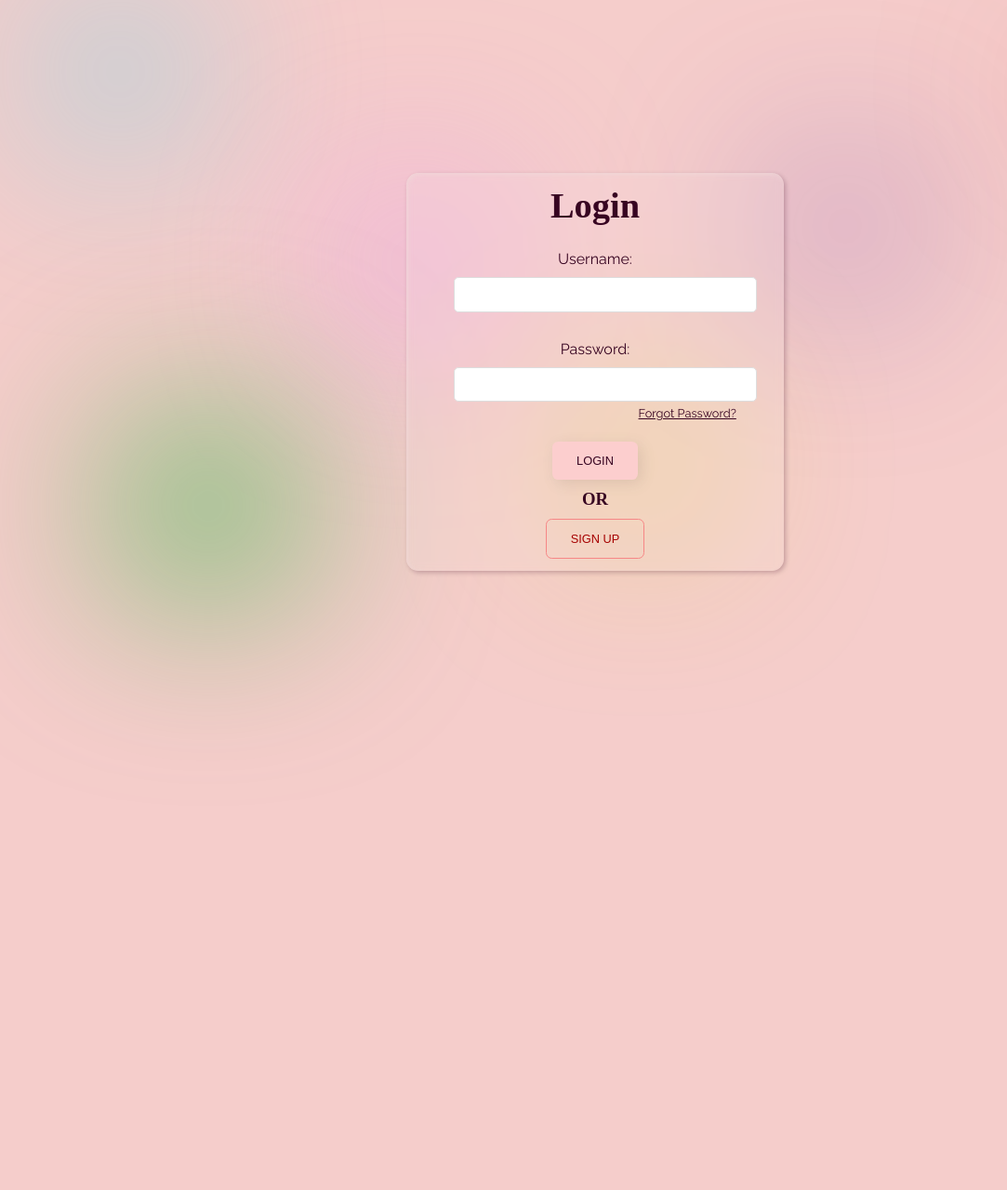
After one commit to aspaceformyhead/Appointment-Booking, a PHP site: page /forms.html in a window 1280 px wide. The commit adds this page. Shown: the whole page at 93% size, without its empty margins (0-1083 px from the left). Run offline with PHP 8.4, Linux system fonts and the light colour scheme; some web fonts are replaced.

Commit message:
Sign up Form added

```diff
--- a/admin.css
+++ b/admin.css
@@ -9,16 +9,7 @@ body {
     overflow-x: hidden;
 }
 
-@keyframes button {
-    from {
-        background: initial;
 
-    }
-
-    to {
-        background: linear-gradient(90deg, rgba(252, 206, 206, 1) 0%, rgba(246, 134, 134, 1) 100%)
-    }
-}
 
 h1 {
     font-family: 'Perpetua Titling MT', sans-serif;
@@ -49,13 +40,33 @@ button {
     background: rgba(252, 206, 206, 1);
     border: none;
     box-shadow: 4px 4px 15px rgba(85, 75, 81, 0.137);
+    transition: all 2s cubic-bezier(.17, .67, .83, .67);
+
+}
+
+.primary:hover {
+    background: linear-gradient(90deg, rgba(252, 206, 206, 1) 0%, rgba(246, 134, 134, 1) 100%);
+    border-radius: 2vw;
+    box-shadow: 2px 2px 5px rgba(55, 4, 33, 0.24), 2px 2px 5px rgba(239, 215, 215, 0.725) inset;
+
+}
+
+.secondary {
+    background-color: transparent;
+    border: 0.1vw rgba(246, 134, 134, 1) solid;
+    transition: all .5s cubic-bezier(.17, .67, .83, .67);
+    color: rgb(166, 2, 2);
+
 
 
 }
 
-.primary:hover {
-    animation-name: button;
-    animation-duration: 2s;
+.secondary:hover {
+    background: rgba(246, 134, 134, 1);
+    box-shadow: 2px 2px 5px rgba(55, 4, 33, 0.24), 2px 2px 5px rgba(239, 215, 215, 0.725) inset;
+    border-radius: 2vw;
+
+    border: none;
 }
 
 .background {
@@ -125,22 +136,29 @@ button {
 
 }
 
+.container {
+    display: flex;
+    justify-content: center;
+    align-items: center;
+    justify-items: center;
+    height: 100vh;
+    position: relative;
+}
+
+
 .login-form {
     display: flex;
     flex-direction: column;
     gap: 2vw;
-    position: relative;
-    left: 35vw;
-    top: 8vw;
+    position: absolute;
     background: rgba(255, 255, 255, 0.1);
-    padding: 30px;
-    border-radius: 10px;
-    box-shadow: 0 0 10px rgba(0, 0, 0, 0.1);
-    width: 300px;
+    padding: 1vw 4vw;
+    border-radius: 1vw;
+    box-shadow: 2px 2px 5px rgba(55, 4, 33, 0.24), 2px 2px 5px rgba(239, 215, 215, 0.725) inset;
     text-align: center;
-    z-index: 2;
-    -webkit-backdrop-filter: blur(5px);
+    justify-items: center;
     backdrop-filter: blur(5px);
+    transition: transform 0.5s ease, opacity 0.5s ease;
 
     h2 {
         font-size: 3vw;
@@ -149,17 +167,25 @@ button {
     form {
         display: flex;
         flex-direction: column;
-        gap: .7vw;
+        gap: .8vw;
         align-content: center;
+        justify-self: center;
+
+        a {
+            margin-top: -2vw;
+            margin-left: 15.5vw;
+            font-size: 1vw;
+            margin-bottom: 1vw;
+        }
     }
 
     input {
         width: 100%;
-        padding: 0.5vw;
+        padding: 0.8vw;
         margin-bottom: 20px;
         border: 1px solid #ddd;
         border-radius: 5px;
-        font-size: 1.25vw;
+        font-size: 1vw;
         font-family: "Raleway", sans-serif;
         font-weight: 400;
     }
@@ -174,6 +200,18 @@ button {
         align-self: center;
 
     }
+}
+
+
+
+.hide {
+    transform: translateX(100%);
+    opacity: 0;
+}
+
+.show {
+    transform: translateX(0);
+    opacity: 1;
 }
 
 /* Dashboard*/
--- /dev/null
+++ b/forms.html
@@ -0,0 +1,64 @@
+<!DOCTYPE html>
+<html>
+
+<head>
+    <meta charset="UTF-8">
+    <meta name="viewport" content="width=device-width" , intialscale="1.0">
+    <meta property="og:title" content="Serenity Beauty Parlour and Cosmetics" />
+    <meta property="og:type" content="website">
+    <title>Serenity Beauty Parlour </title>
+    <link href="https://fonts.cdnfonts.com/css/perpetua-titling-mt" rel="stylesheet">
+    <link rel="preconnect" href="https://fonts.googleapis.com">
+    <link rel="preconnect" href="https://fonts.gstatic.com" crossorigin>
+    <link href="https://fonts.googleapis.com/css2?family=Raleway:ital,wght@0,100..900;1,100..900&display=swap"
+        rel="stylesheet">
+    <link rel="stylesheet" href="admin.css">
+    <link rel="stylesheet" href="https://cdnjs.cloudflare.com/ajax/libs/font-awesome/4.7.0/css/font-awesome.min.css">
+</head>
+
+<body class="background">
+    <div>
+        <div class="blob"></div>
+        <div class="blob"></div>
+        <div class="blob"></div>
+        <div class="blob"></div>
+        <div class="blob"></div>
+        <div class="blob"></div>
+
+    </div>
+    <div class="container">
+        <div class="login-form show" id="login-form">
+            <h2 id="form-title">Login</h2>
+            <form>
+                <label for="username">Username:</label>
+                <input type="text" id="username" name="username" required>
+                <label for="password">Password:</label>
+                <input type="password" id="password" name="password" required>
+                <a href="" id="forgot-password">Forgot Password?</a>
+                <button type="submit" class="primary" id="login-submit-btn">LOGIN</button>
+                <h3>OR</h3>
+                <button type="button" class="secondary" id="login-toggle-btn">SIGN UP</button>
+            </form>
+        </div>
+        <div class="login-form hide" id="signup-form">
+            <h2 id="form-title-signup">Sign Up</h2>
+            <form>
+                <label for="signup-email">Email:</label>
+                <input type="email" id="signup-email" name="signup-email" required>
+                <label for="signup-password">Password:</label>
+                <input type="password" id="signup-password" name="signup-password" required>
+                <label for="signup-confirm-password">Confirm Password:</label>
+                <input type="password" id="signup-confirm-password" name="signup-confirm-password" required>
+                <button type="submit" class="primary" id="signup-submit-btn">SIGN UP</button>
+                <h3>OR</h3>
+                <button type="button" class="secondary" id="signup-toggle-btn">LOGIN</button>
+            </form>
+        </div>
+
+
+
+    </div>
+</body>
+<script src="script.js"> </script>
+
+</html>
--- a/script.js
+++ b/script.js
@@ -6,3 +6,51 @@ texts.forEach(text => {
         elements[i].style.transform = "rotate(" + i * (360 / elements.length) + "deg)";
     }
 });
+document.addEventListener('DOMContentLoaded', function () {
+    const loginToggleBtn = document.getElementById('login-toggle-btn'); // Changed ID
+    const signupToggleBtn = document.getElementById('signup-toggle-btn'); // Changed ID
+    const loginForm = document.getElementById('login-form');
+    const signupForm = document.getElementById('signup-form');
+
+    loginToggleBtn.addEventListener('click', function () {
+        // Switching from Login to Sign Up
+        loginForm.classList.remove('show');
+        loginForm.classList.add('hide');
+        signupForm.classList.remove('hide');
+        signupForm.classList.add('show');
+    });
+
+    signupToggleBtn.addEventListener('click', function () { // Added event listener for signup form toggle
+        // Switching from Sign Up to Login
+        signupForm.classList.remove('show');
+        signupForm.classList.add('hide');
+        loginForm.classList.remove('hide');
+        loginForm.classList.add('show');
+    });
+});
+
+
+
+
+// document.addEventListener('DOMContentLoaded', function () {
+//     const toggleBtn = document.getElementById('toggle-btn');
+//     const loginForm = document.getElementById('login-form');
+//     const signupForm = document.getElementById('signup-form');
+
+//     toggleBtn.addEventListener('click', function () {
+//         if (loginForm.classList.contains('show')) {
+//             // Switching from Login to Sign Up
+//             loginForm.classList.remove('show');
+//             loginForm.classList.add('hide');
+//             signupForm.classList.remove('hide');
+//             signupForm.classList.add('show');
+
+//         } else {
+//             // Switching from Sign Up to Login
+//             signupForm.classList.remove('hide');
+//             signupForm.classList.add('show');
+//             loginForm.classList.remove('hide');
+//             loginForm.classList.add('show');
+//         }
+//     });
+// });
```
Also changed, not shown: logIn.html (deleted, +0 -41 lines).
